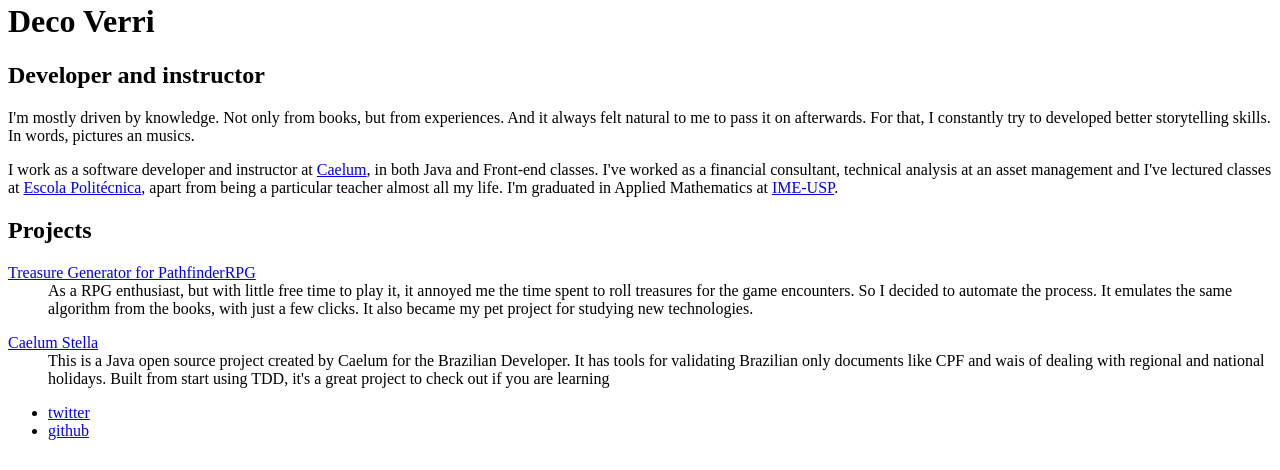
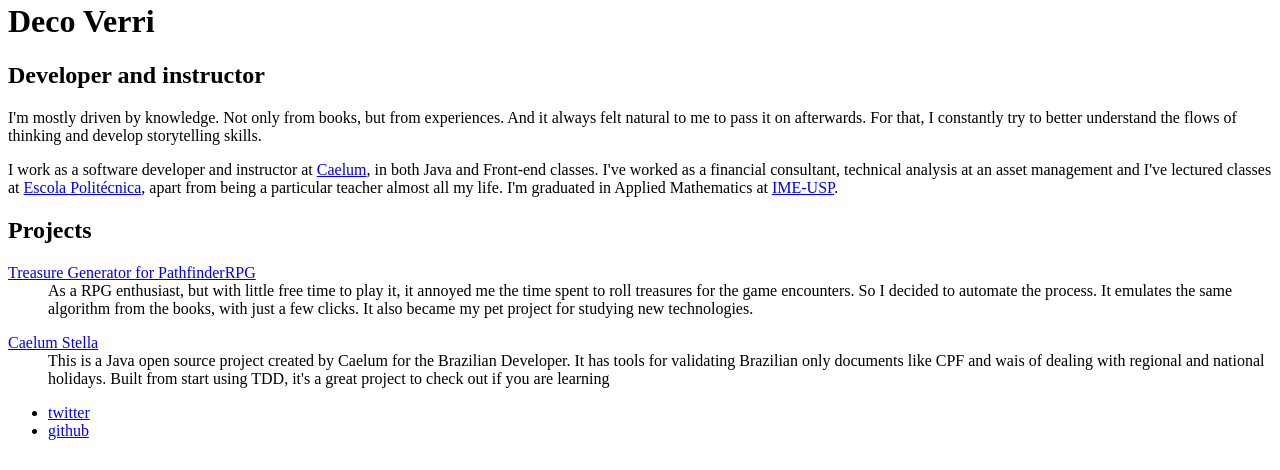
Before and after one commit to decoverri/decoverri.github.io, a plain HTML site: page index.html in a window 1280 px wide. Shown: the part 330-800 px from the top of the page. Drawn offline with Linux system fonts and the light colour scheme.

Commit message:
editing description

```diff
--- a/index.html
+++ b/index.html
@@ -12,7 +12,7 @@
 		</header><!-- /.header -->
 
 		<section class="description">
-			<p>I'm mostly driven by knowledge. Not only from books, but from experiences. And it always felt natural to me to pass it on afterwards. For that, I constantly try to developed better storytelling skills. In words, pictures an musics.</p>
+			<p>I'm mostly driven by knowledge. Not only from books, but from experiences. And it always felt natural to me to pass it on afterwards. For that, I constantly try to better understand the flows of thinking and develop storytelling skills.</p>
 			<p>I work as a software developer and instructor at <a href="http://caelum.com.br">Caelum</a>, in both Java and Front-end classes. I've worked as a financial consultant, technical analysis at an asset management and I've lectured classes at <a href="http://www.poli.usp.br/">Escola Politécnica</a>, apart from being a particular teacher almost all my life. I'm graduated in Applied Mathematics at <a href="http://www.ime.usp.br/">IME-USP</a>.
 		</section><!-- /.description -->
 
```
